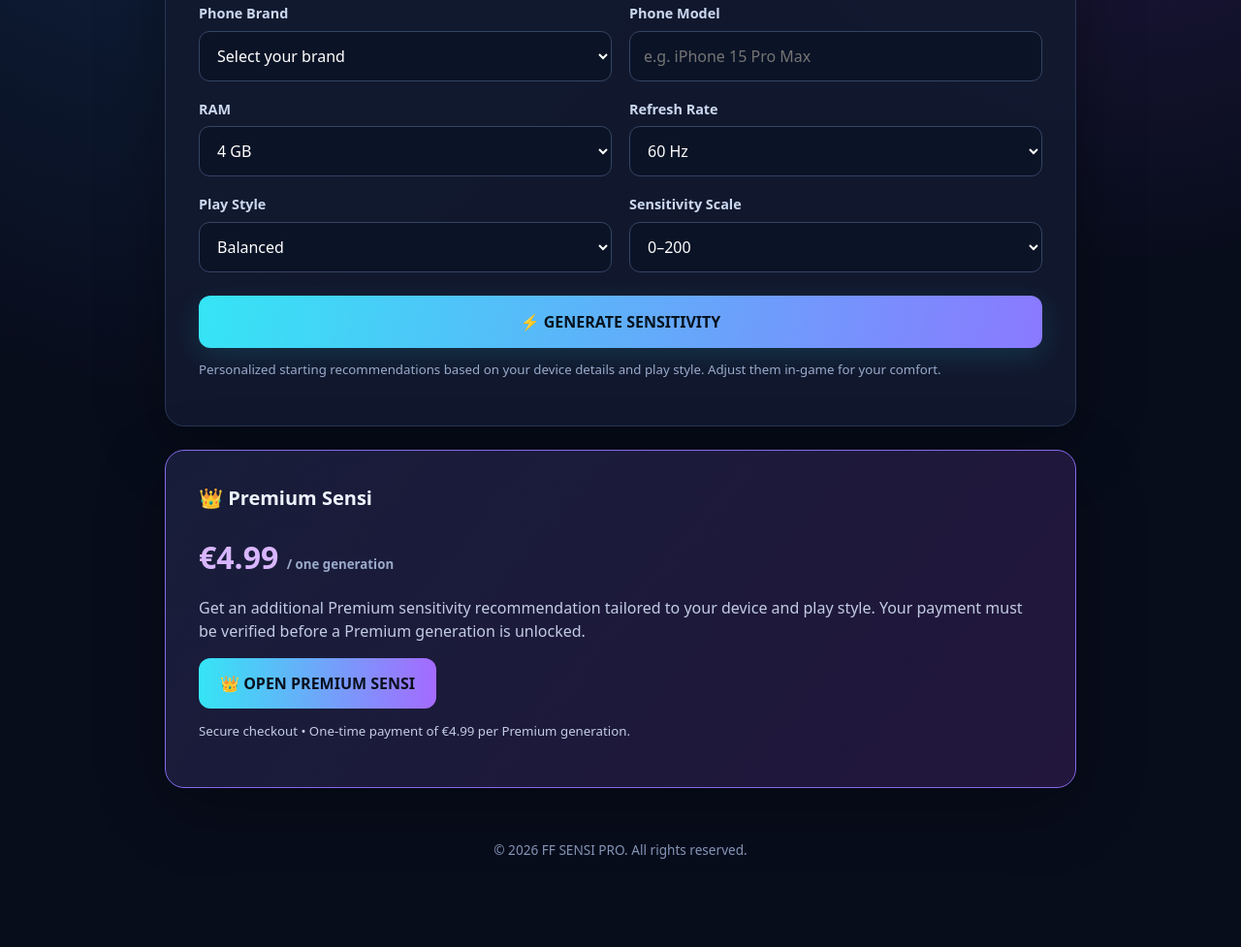
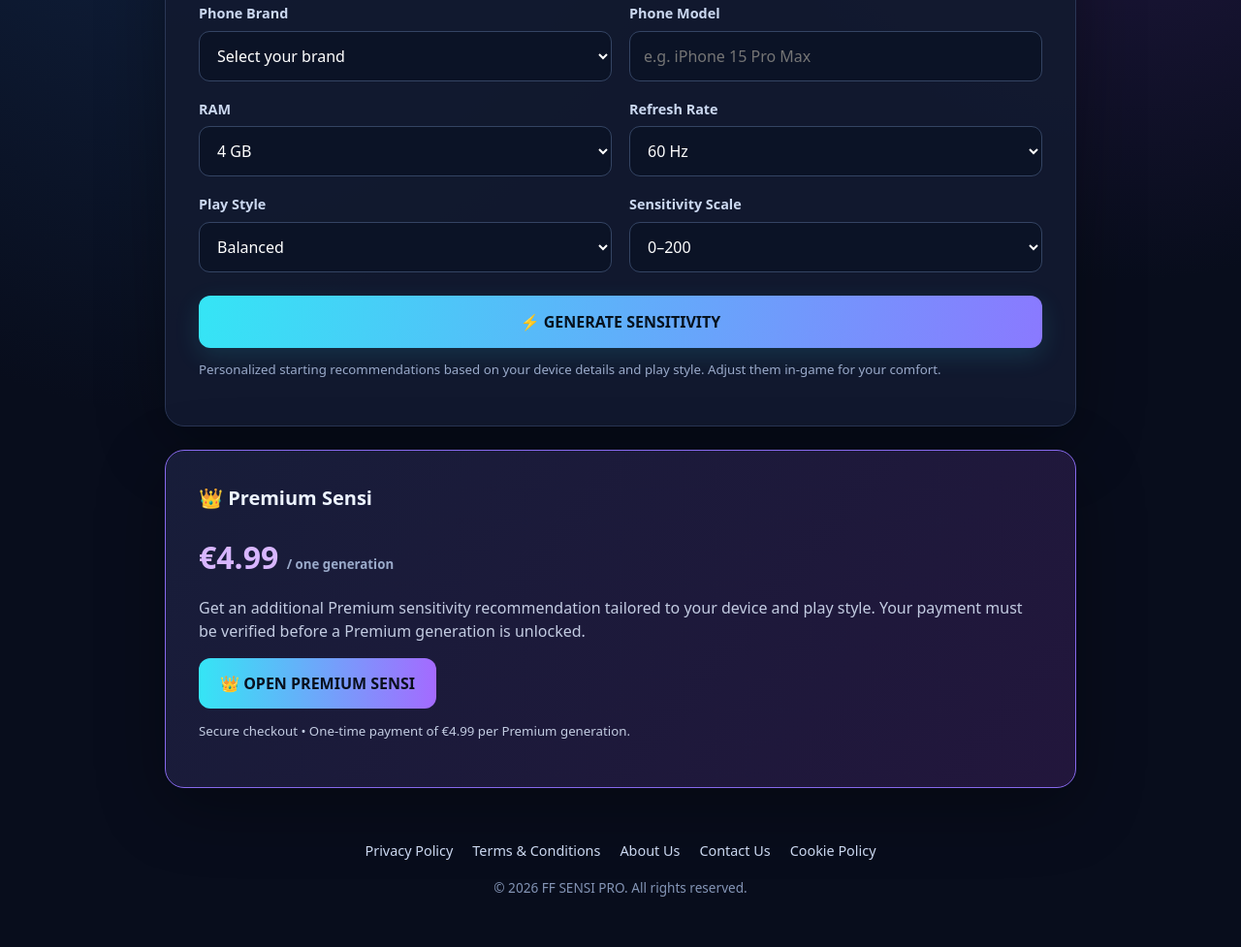
Before and after one commit to suejb212/ffsensipro, a plain HTML site: page index.html in a window 1280 px wide. Shown: the part 533-1510 px from the top of the page at 97% size. Before the commit the page ends 1470 px from the top, so only its background shows below. Drawn offline with Linux system fonts and the light colour scheme.

Commit message:
Update index.html

```diff
--- a/index.html
+++ b/index.html
@@ -37,6 +37,25 @@
 .tiktok-follow{display:block;text-decoration:none;margin-top:24px;padding:17px;border-radius:13px;color:white;font-weight:900;background:linear-gradient(100deg,#ef253b,#ff6723)}
 .sensi-unlock{width:100%;margin-top:15px;background:#273654;color:white;border:1px solid #435578}
 .sensi-unlock:disabled{opacity:.5;cursor:not-allowed}
+
+/* Footer links — new */
+.footer-links{
+  display:flex;
+  justify-content:center;
+  flex-wrap:wrap;
+  gap:12px 20px;
+  margin-bottom:18px;
+}
+.footer-links a{
+  color:#cbd8f0;
+  text-decoration:none;
+  font-size:.9rem;
+}
+.footer-links a:hover{
+  color:var(--cyan);
+  text-decoration:underline;
+}
+.footer-copy{margin:0}
 </style>
 </head>
 <body>
@@ -60,7 +79,21 @@
 <p class="note" id="unlockHint">Tap Follow on TikTok first, then return to unlock.</p>
 </section>
 <section class="panel hidden" id="output" aria-live="polite"><h2>🎯 Your Recommended Settings</h2><p id="deviceLabel" class="note"></p><div id="results" class="results"></div><div class="actions"><button id="copy" class="secondary" type="button">📋 Copy All Settings</button></div><p class="note">Fire Button Size is a percentage. DPI is optional; changing system display density can affect your entire phone. Test gradually in training mode.</p></section>
-<section class="panel premium-card" id="premium"><h2>👑 Premium Sensi</h2><div class="premium-price">€4.99 <span class="note">/ one generation</span></div><p>Get an additional Premium sensitivity recommendation tailored to your device and play style. Your payment must be verified before a Premium generation is unlocked.</p><a class="premium-link" href="/premium.html" onclick="if (typeof gtag === 'function') gtag('event', 'premium_click');">👑 OPEN PREMIUM SENSI</a><p class="note">Secure checkout • One-time payment of €4.99 per Premium generation.</p></section></main><footer>© 2026 FF SENSI PRO. All rights reserved.</footer>
+<section class="panel premium-card" id="premium"><h2>👑 Premium Sensi</h2><div class="premium-price">€4.99 <span class="note">/ one generation</span></div><p>Get an additional Premium sensitivity recommendation tailored to your device and play style. Your payment must be verified before a Premium generation is unlocked.</p><a class="premium-link" href="/premium.html" onclick="if (typeof gtag === 'function') gtag('event', 'premium_click');">👑 OPEN PREMIUM SENSI</a><p class="note">Secure checkout • One-time payment of €4.99 per Premium generation.</p></section></main>
+
+<footer>
+  <div class="wrap">
+    <nav class="footer-links" aria-label="Footer navigation">
+      <a href="/privacy.html">Privacy Policy</a>
+      <a href="/terms.html">Terms &amp; Conditions</a>
+      <a href="/about.html">About Us</a>
+      <a href="/contact.html">Contact Us</a>
+      <a href="/cookies.html">Cookie Policy</a>
+    </nav>
+    <p class="footer-copy">© 2026 FF SENSI PRO. All rights reserved.</p>
+  </div>
+</footer>
+
 <script>
 const form = document.getElementById('generator');
 const output = document.getElementById('output');
```
